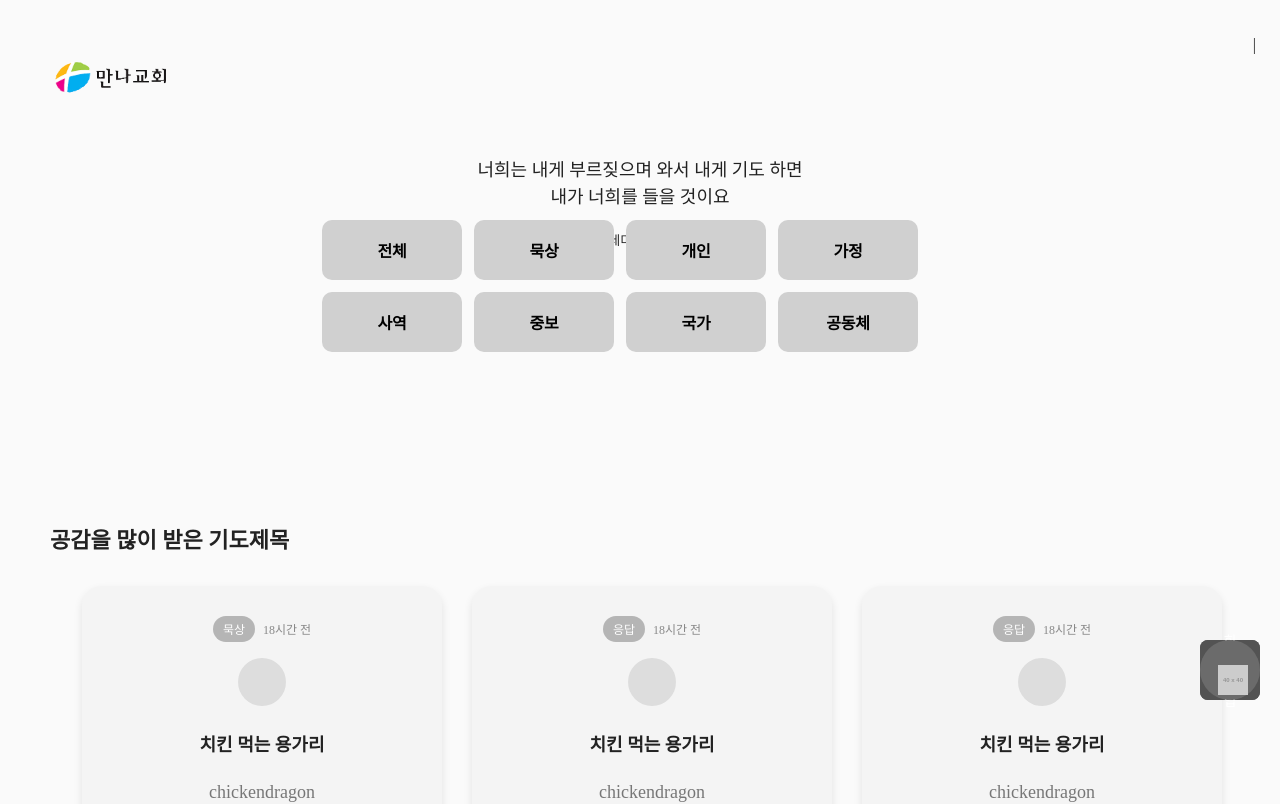
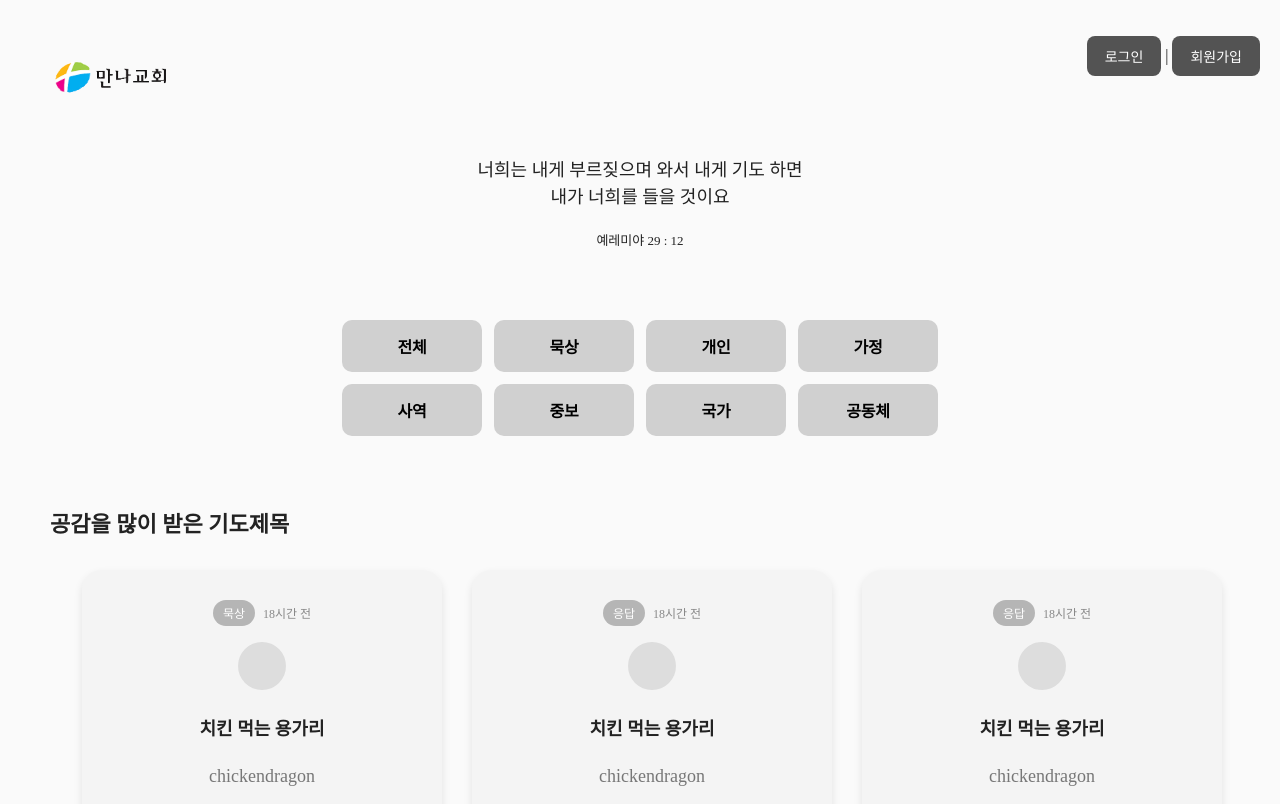
Before and after one commit to elroi773/manna_pray_project, a React (Vite) app: page / in a window 1280 px wide. Shown: the top 804 px of the page. Built offline with nearby package versions, Linux system fonts and the light colour scheme; no server answers; a web font is replaced by a local one.

Commit message:
버튼을 추가하면 다 망가짐..

```diff
--- a/src/App.jsx
+++ b/src/App.jsx
@@ -10,12 +10,10 @@ import useScrollFadeIn from "./hooks/useScrollFadeIn";
 
 import logo from "./logo.png";
 
-
 import CategoryButtons from "./componets/CategoryButtons";
 import PostList from "./componets/PostList";
 import MyRecords from "./componets/MyRecords";
 import Footer from "./componets/Footer";
-import WritingButton from "./componets/WritingButton";
 
 function App() {
   const navigate = useNavigate();
@@ -75,9 +73,6 @@ function App() {
           </>
         )}
       </div>
-      <div className="button-section">
-        <WritingButton />
-      </div>
 
       {/* 메인 문구 */}
       <p>
```
